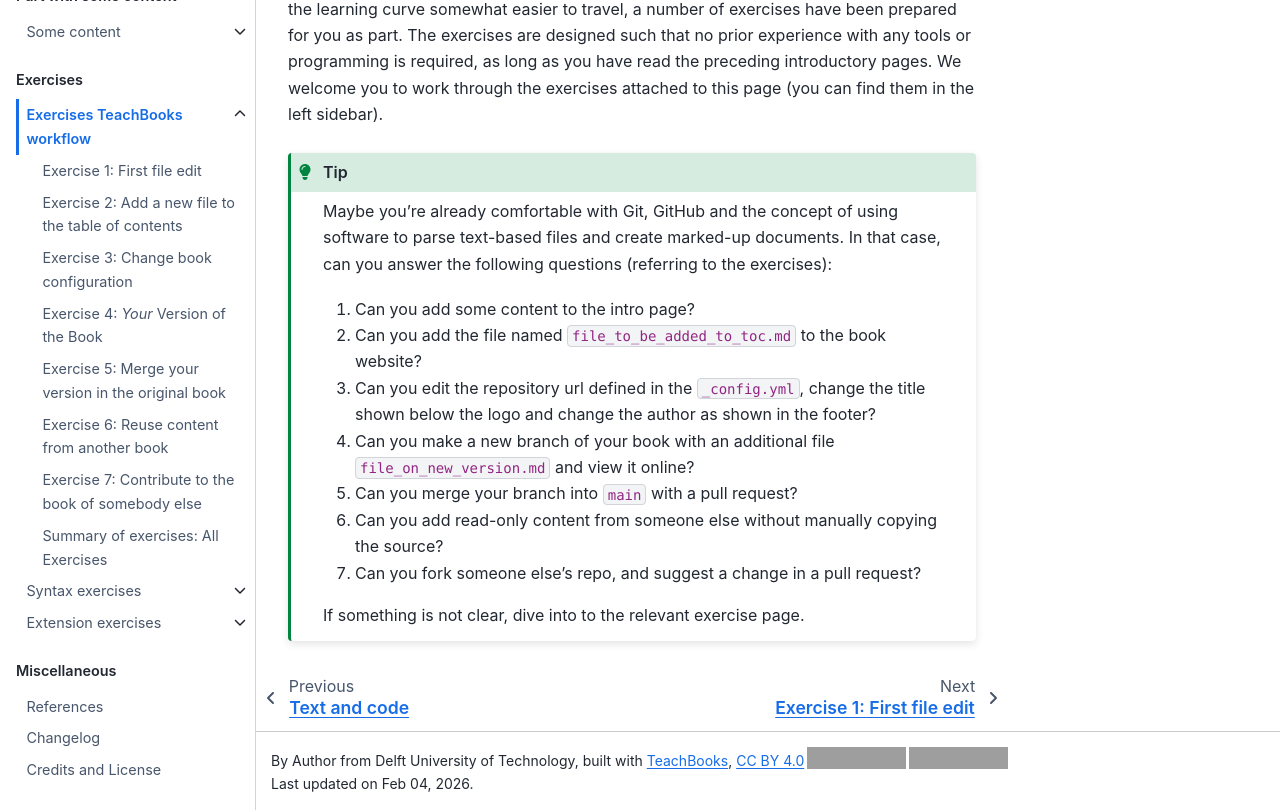
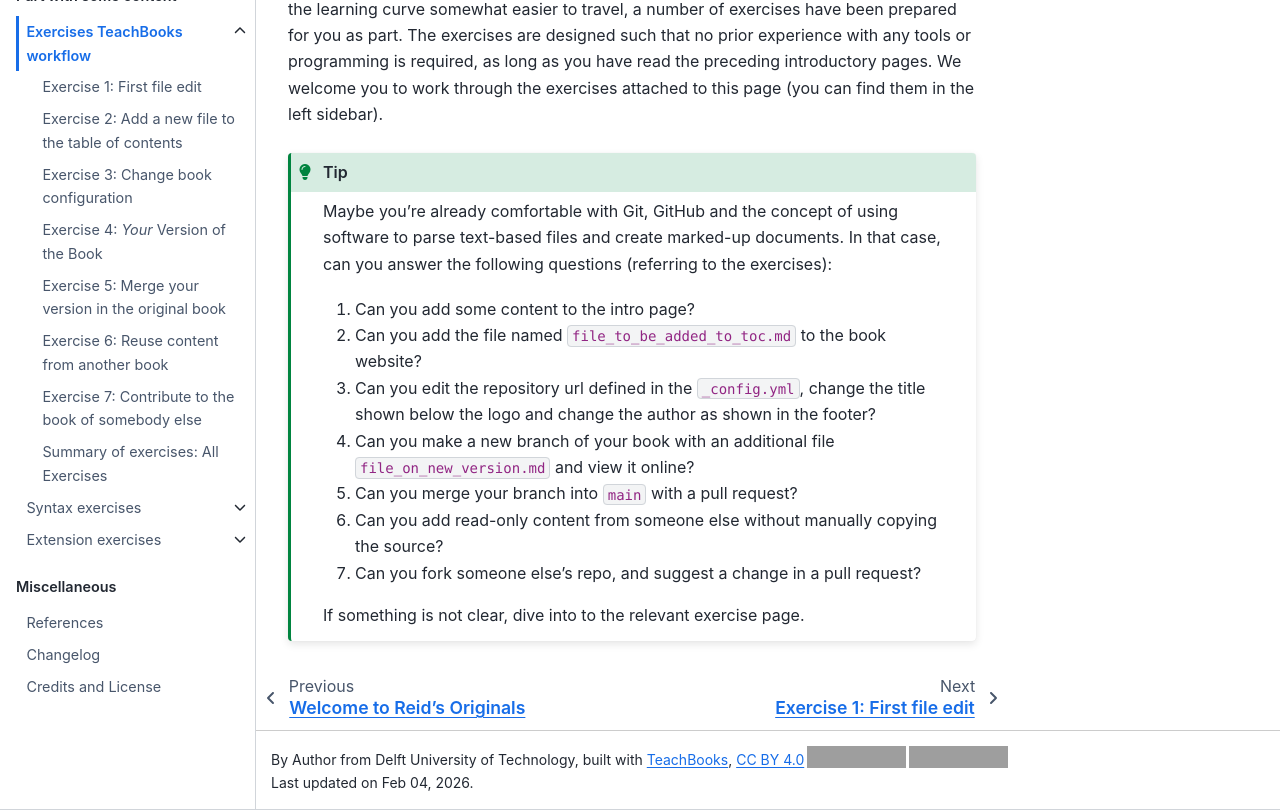
Before and after one commit to RBS-tud/reid-test, a Jupyter Book: the page built from book/exercises.md, in a window 1280 px wide and 1002 px high, cut to the strip 192-1002 px from the top of the window. Built offline with Jupyter Book 1.0.4 settings and Sphinx 7.4.7 and the Sphinx Book theme 1.1.4, drawn with Linux system fonts in a browser that asks for light colours; comment, search, counter and statistics services are not loaded; grey boxes are pictures that could not be loaded.

```diff
--- a/book/_toc.yml
+++ b/book/_toc.yml
@@ -12,7 +12,6 @@ parts:
     - file: some_content/overview.md
       sections:
       - file: some_content/text_and_code.ipynb
-  - caption: Exercises
     chapters:
     - file: exercises.md
       sections:
```
